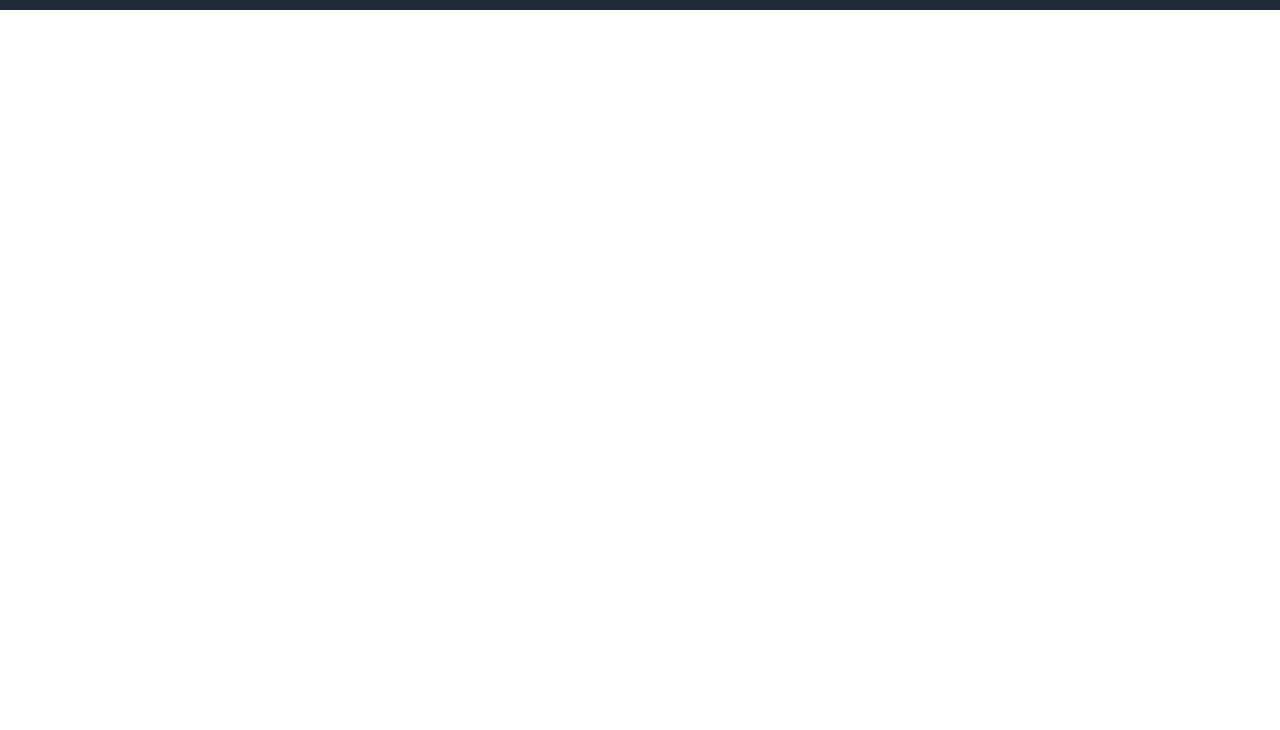
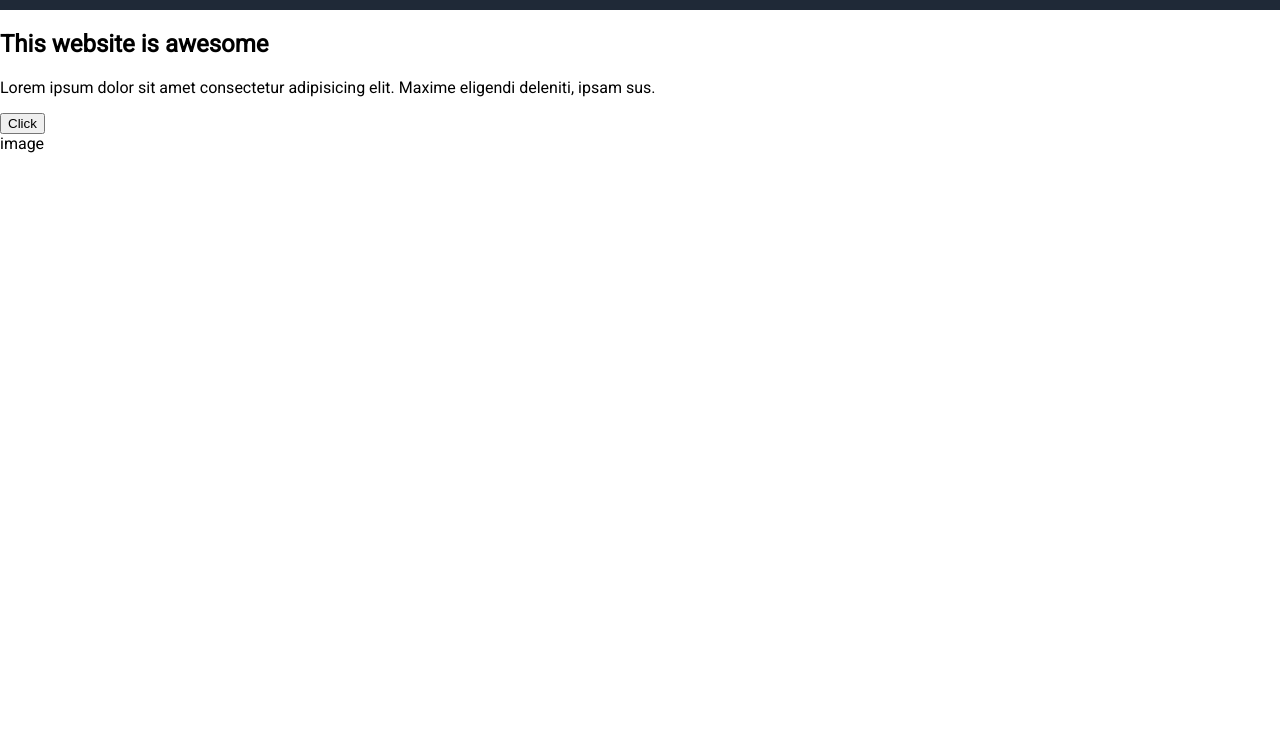
Before and after one commit to SpencerQuinn/landing-page, a plain HTML site: page index.html in a window 1280 px wide. Shown: the part 70-800 px from the top of the page. Drawn offline with Linux system fonts and the light colour scheme.

Commit message:
Structure the hero-main section with divs

```diff
--- a/index.html
+++ b/index.html
@@ -18,5 +18,16 @@
             <a class="nav-item">Link3</a>
         </nav>
     </header>
+    <div class="hero-main-container">
+        <div class="hero-main textbox">
+            <h2>This website is awesome</h2>
+            <p>Lorem ipsum dolor sit amet consectetur adipisicing elit. Maxime eligendi deleniti, ipsam sus.</p>
+            <button>Click</button>
+        </div>
+        <div class="hero-main image">
+            image
+
+        </div>
+    </div>
 </body>
 </html>
```
